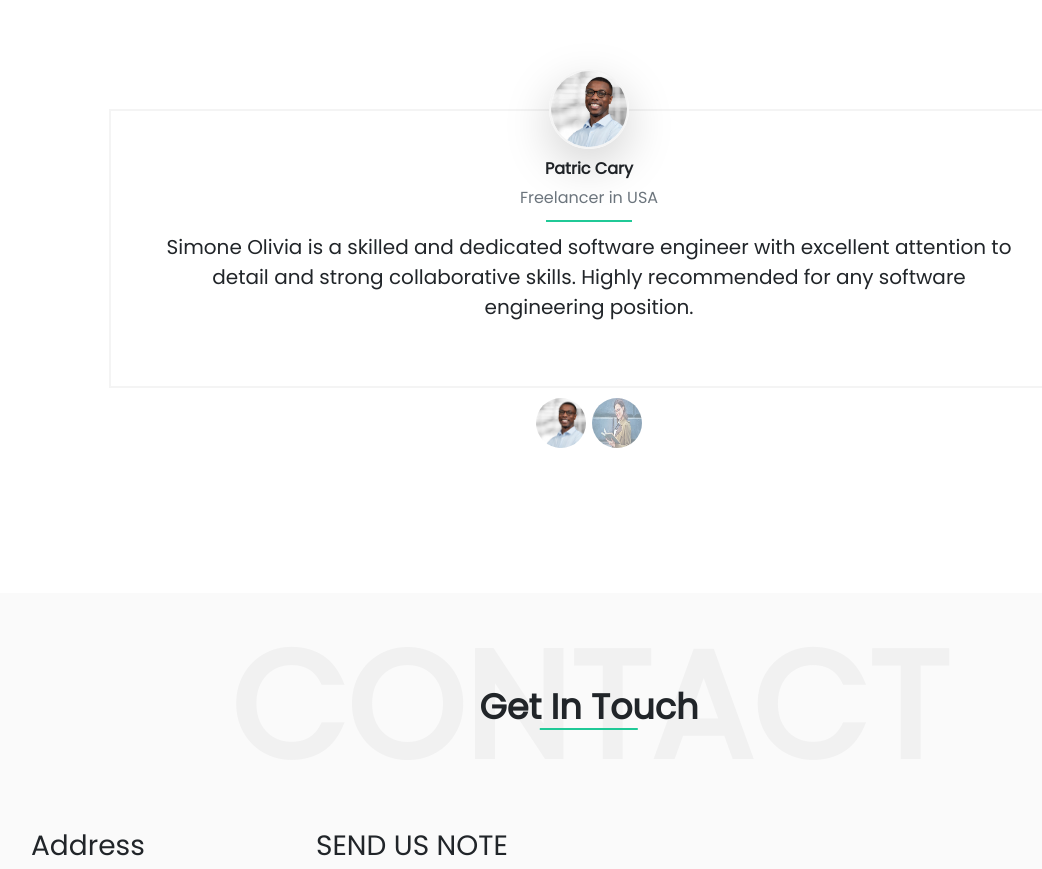
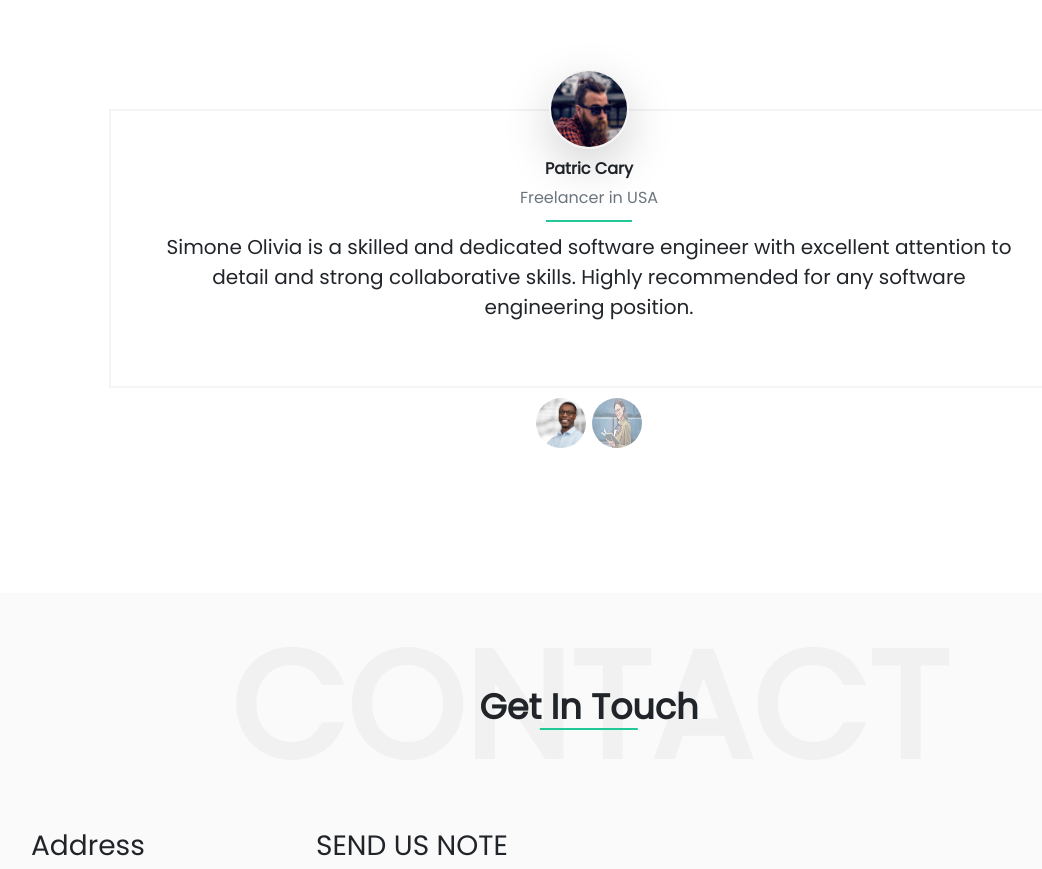
Before and after one commit to mohameds37/semone, a plain HTML site: page index.html in a window 1280 px wide. Shown: the part 5847-6716 px from the top of the page, without its empty margins (51-1093 px from the left). Drawn offline with Linux system fonts and the light colour scheme.

Commit message:
Update index.html

```diff
--- a/index.html
+++ b/index.html
@@ -354,7 +354,7 @@
             <div id="carouselExampleIndicators" class="carousel slide ">
                 <div class="carousel-inner w-75 mx-auto">
                     <div class="carousel-item active">
-                        <img src="images/client1.jpg" class="client-img shadow-lg rounded-circle" alt="">
+                        <img src="images/client-sm-2.jpg" class="client-img shadow-lg rounded-circle" alt="">
                         <div class="client-feedback  p-5">
                             <h6 class="fw-bold">Patric Cary</h6>
                             <span class="text-muted">Freelancer in USA</span>
```
